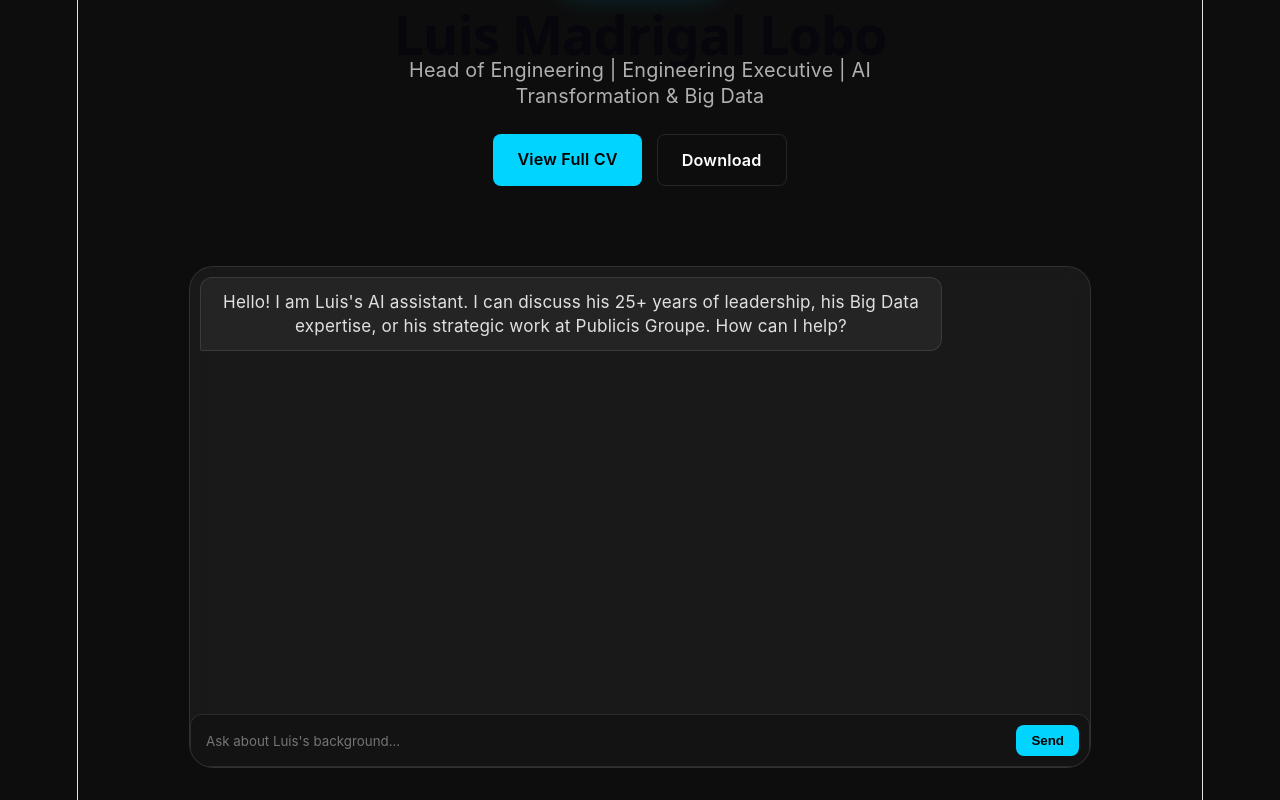
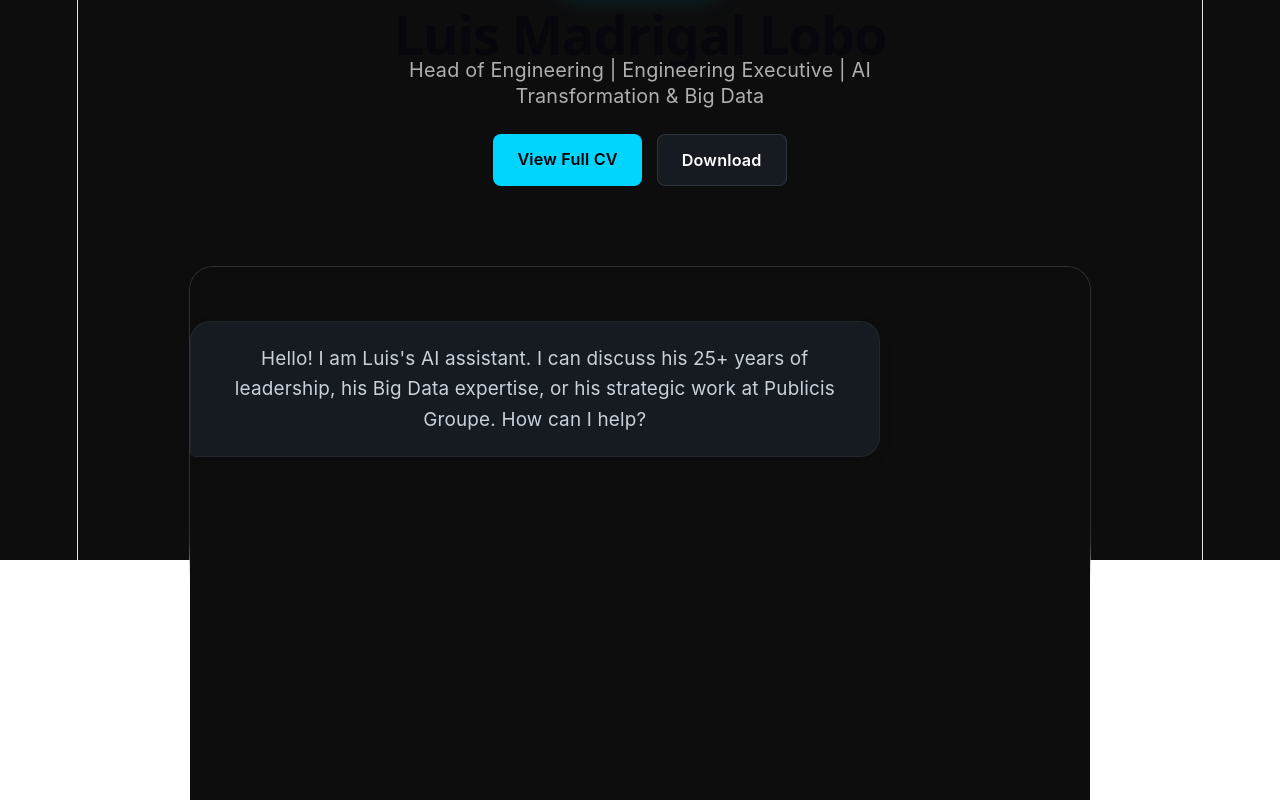
Before and after one commit to luimadrigal/ai-portfolio-cv, a React (Vite) app: page / in a window 1280 px wide. Shown: the part 240-1040 px from the top of the page. Built offline with nearby package versions, Linux system fonts and the light colour scheme; no server answers.

Commit message:
UI: Expand layout for large screens and remove side borders

```diff
--- a/src/components/ChatInterface.css
+++ b/src/components/ChatInterface.css
@@ -1,29 +1,153 @@
+/* src/components/ChatInterface.css */
+
+/* 1. Global Reset & Body: Eliminar las líneas laterales y expandir el fondo */
+:root {
+    --bg-color: #0d1117;
+    /* Fondo oscuro premium (estilo GitHub Dark) */
+    --container-bg: #161b22;
+    /* Fondo de contenedor ligeramente más claro */
+    --text-primary: #f0f6fc;
+    /* Texto blanco suave */
+    --text-secondary: #c9d1d9;
+    /* Texto gris suave */
+    --accent-cyan: #39c5bb;
+    /* Tu cian característico */
+    --accent-cyan-hover: #2da19a;
+    /* Cian más oscuro para hover */
+    --message-user: #0088cc;
+    /* Azul para el usuario */
+}
+
+body {
+    margin: 0;
+    padding: 0;
+    background-color: var(--bg-color);
+    color: var(--text-primary);
+    font-family: -apple-system, BlinkMacSystemFont, "Segoe UI", Helvetica, Arial, sans-serif, "Apple Color Emoji", "Segoe UI Emoji";
+    height: 100vh;
+    width: 100%;
+    overflow-x: hidden;
+    display: flex;
+    justify-content: center;
+}
+
+/* 2. Main Container: Expandir el ancho máximo y eliminar las barras laterales */
 .chat-interface {
+    width: 100%;
+    max-width: 1400px;
+    /* Expandimos el ancho máximo para pantallas grandes */
+    height: 100vh;
+    margin: 0 auto;
     display: flex;
     flex-direction: column;
-    height: 500px;
-    color: #e0e0e0;
+    background-color: var(--bg-color);
+    border: none;
+    /* Eliminamos bordes laterales */
+    padding: 0 2rem;
+    /* Pequeño padding lateral para que no toque el borde físico */
 }
 
-.messages-container {
-    flex-grow: 1;
-    overflow-y: auto;
-    padding: 10px;
+/* 3. Perfil Header: Re-diseño ejecutivo y profesional */
+.chat-header {
+    padding: 3rem 0;
+    /* Más espacio arriba */
+    text-align: center;
     display: flex;
     flex-direction: column;
-    gap: 15px;
+    align-items: center;
 }
 
-/* Scrollbar personalizada */
+.chat-header img.profile-pic {
+    width: 150px;
+    /* Imagen más grande */
+    height: 150px;
+    border-radius: 50%;
+    /* Circular completo */
+    object-fit: cover;
+    border: 4px solid var(--container-bg);
+    box-shadow: 0 0 25px rgba(57, 197, 187, 0.4);
+    /* Glow cyan suave */
+    margin-bottom: 1.5rem;
+}
+
+.chat-header h1 {
+    font-size: 2.8rem;
+    font-weight: 800;
+    color: var(--text-primary);
+    margin: 0;
+    letter-spacing: -1px;
+}
+
+.chat-header h2 {
+    font-size: 1.2rem;
+    font-weight: 400;
+    color: var(--text-secondary);
+    max-width: 700px;
+    margin: 0.8rem 0 2rem 0;
+    line-height: 1.5;
+}
+
+/* 4. Contenedor de Botones de Acción */
+.header-actions {
+    display: flex;
+    gap: 1.5rem;
+}
+
+.btn-primary,
+.btn-secondary {
+    padding: 12px 28px;
+    font-size: 1rem;
+    font-weight: 600;
+    border-radius: 100px;
+    /* Pill style */
+    text-decoration: none;
+    cursor: pointer;
+    transition: all 0.2s ease;
+    border: none;
+}
+
+.btn-primary {
+    background-color: var(--accent-cyan);
+    color: #000;
+}
+
+.btn-primary:hover {
+    background-color: var(--accent-cyan-hover);
+    transform: translateY(-2px);
+}
+
+.btn-secondary {
+    background-color: var(--container-bg);
+    color: var(--text-primary);
+    border: 1px solid rgba(255, 255, 255, 0.1);
+}
+
+.btn-secondary:hover {
+    background-color: #1f242c;
+    transform: translateY(-2px);
+}
+
+/* 5. Área de Mensajes: El núcleo del chat */
+.messages-container {
+    flex: 1;
+    overflow-y: auto;
+    padding: 3rem 0;
+    display: flex;
+    flex-direction: column;
+    gap: 2rem;
+}
+
+/* Scrollbar personalizado y sutil */
 .messages-container::-webkit-scrollbar {
-    width: 4px;
+    width: 8px;
 }
 
 .messages-container::-webkit-scrollbar-thumb {
-    background: rgba(255, 255, 255, 0.1);
+    background-color: rgba(255, 255, 255, 0.1);
     border-radius: 10px;
 }
 
+/* 6. Burbujas de Chat: Diseño ejecutivo */
 .message-wrapper {
     display: flex;
     width: 100%;
@@ -31,67 +155,144 @@
 
 .message-wrapper.user {
     justify-content: flex-end;
+    /* Usuario a la derecha */
+}
+
+.message-wrapper.assistant {
+    justify-content: flex-start;
+    /* Asistente a la izquierda */
 }
 
 .message-bubble {
-    max-width: 80%;
-    padding: 12px 18px;
-    border-radius: 12px;
-    font-size: 0.95rem;
-    line-height: 1.4;
+    max-width: 70%;
+    /* Las burbujas pueden ser más anchas en pantallas grandes */
+    padding: 1.2rem 1.6rem;
+    font-size: 1.05rem;
+    line-height: 1.6;
+    border-radius: 20px;
 }
 
-.assistant .message-bubble {
-    background: rgba(255, 255, 255, 0.05);
-    border: 1px solid rgba(255, 255, 255, 0.1);
-    border-bottom-left-radius: 2px;
+.message-wrapper.user .message-bubble {
+    background-color: var(--message-user);
+    color: #fff;
+    border-bottom-right-radius: 5px;
+    /* Punta sutil */
 }
 
-.user .message-bubble {
-    background: var(--accent-color);
-    /* El azul que definimos en App.css */
-    color: #000;
-    font-weight: 500;
-    border-bottom-right-radius: 2px;
+.message-wrapper.assistant .message-bubble {
+    background-color: var(--container-bg);
+    color: var(--text-secondary);
+    border-bottom-left-radius: 5px;
+    /* Punta sutil */
+    border: 1px solid rgba(255, 255, 255, 0.05);
+    box-shadow: 0 4px 12px rgba(0, 0, 0, 0.15);
 }
 
+/* 7. Indicador de Carga */
 .loading-indicator {
-    font-size: 0.8rem;
-    font-style: italic;
-    color: var(--accent-color);
-    opacity: 0.7;
+    font-size: 0.9rem;
+    color: var(--text-secondary);
+    display: flex;
+    align-items: center;
+    gap: 10px;
+    padding-left: 1rem;
 }
 
+.typing-dots {
+    display: flex;
+    gap: 3px;
+}
+
+.typing-dots span {
+    width: 6px;
+    height: 6px;
+    background-color: var(--text-secondary);
+    border-radius: 50%;
+    animation: typing 1s infinite;
+}
+
+.typing-dots span:nth-child(2) {
+    animation-delay: 0.2s;
+}
+
+.typing-dots span:nth-child(3) {
+    animation-delay: 0.4s;
+}
+
+@keyframes typing {
+
+    0%,
+    100% {
+        opacity: 0.3;
+        transform: scale(1);
+    }
+
+    50% {
+        opacity: 1;
+        transform: scale(1.1);
+    }
+}
+
+/* 8. Área de Input: Flotante y moderna */
 .input-area {
-    margin-top: 20px;
+    position: sticky;
+    bottom: 0;
+    padding: 1.5rem 0 2.5rem 0;
+    /* Más espacio inferior */
+    background: linear-gradient(180deg, rgba(13, 17, 23, 0) 0%, rgba(13, 17, 23, 1) 20%);
     display: flex;
-    gap: 10px;
-    background: rgba(0, 0, 0, 0.2);
-    padding: 10px;
-    border-radius: 12px;
+    justify-content: center;
+    width: 100%;
+}
+
+.input-area .input-wrapper {
+    width: 100%;
+    max-width: 1000px;
+    /* El input no debe expandirse tanto como el chat */
+    background-color: var(--container-bg);
+    border-radius: 100px;
+    padding: 8px;
+    display: flex;
+    align-items: center;
     border: 1px solid rgba(255, 255, 255, 0.1);
+    box-shadow: 0 10px 30px rgba(0, 0, 0, 0.3);
+    transition: border-color 0.2s;
+}
+
+.input-area .input-wrapper:focus-within {
+    border-color: var(--accent-cyan);
 }
 
 .input-area input {
-    flex-grow: 1;
+    flex: 1;
     background: transparent;
     border: none;
-    color: white;
+    color: var(--text-primary);
+    font-size: 1.05rem;
+    padding: 10px 1.5rem;
+}
+
+.input-area input:focus {
     outline: none;
-    padding: 5px;
-    font-family: inherit;
 }
 
 .input-area button {
-    background: var(--accent-color);
+    background-color: var(--accent-cyan);
+    color: #000;
     border: none;
-    padding: 8px 15px;
-    border-radius: 8px;
+    padding: 12px 28px;
+    font-weight: 700;
+    font-size: 1rem;
+    border-radius: 100px;
     cursor: pointer;
-    font-weight: bold;
-    transition: transform 0.2s;
+    transition: background-color 0.2s;
 }
 
 .input-area button:hover {
-    transform: scale(1.05);
+    background-color: var(--accent-cyan-hover);
 }
+
+.input-area button:disabled {
+    opacity: 0.5;
+    cursor: not-allowed;
+}
```
